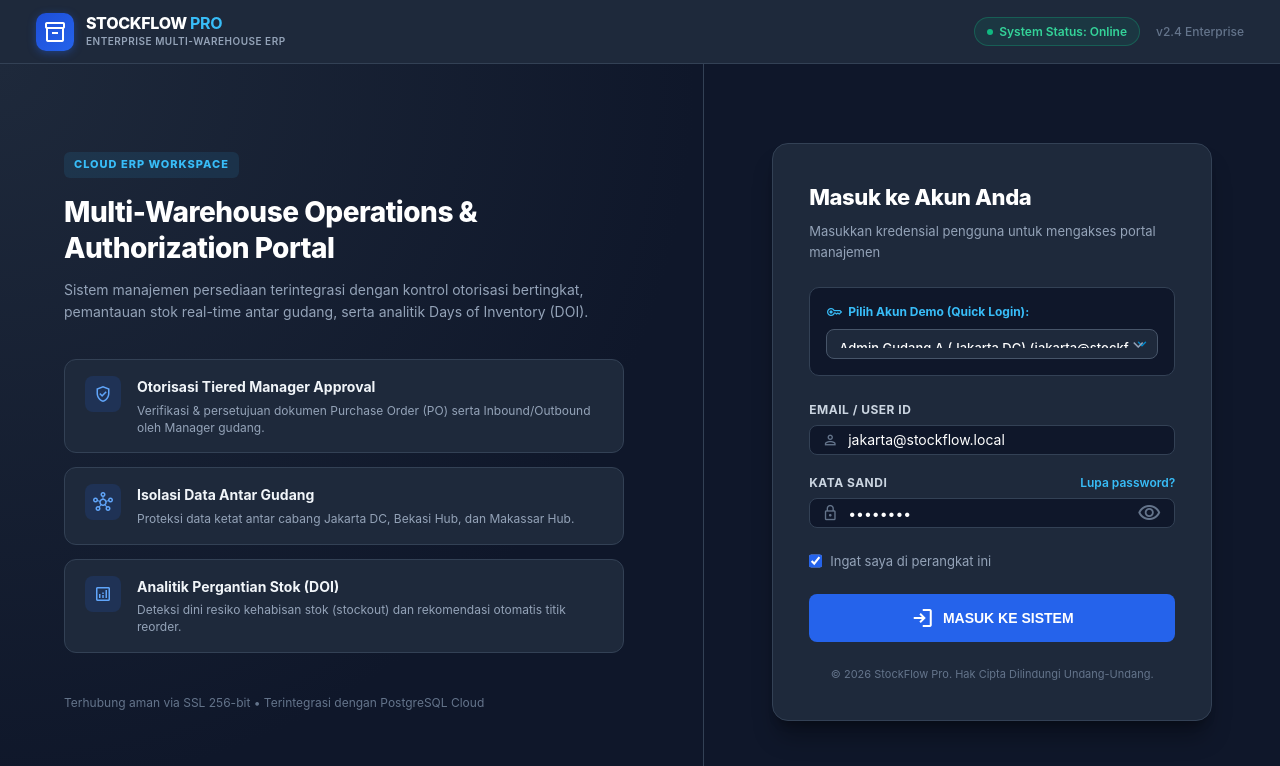
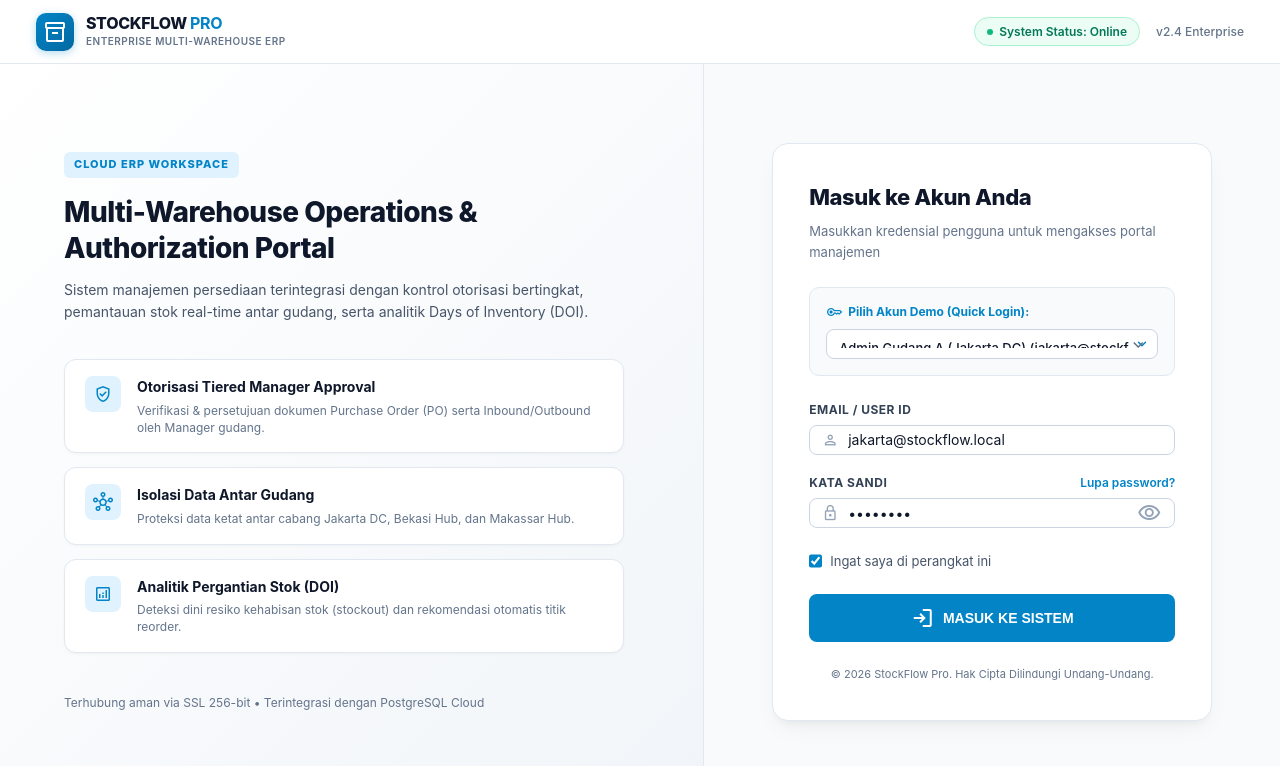
Before and after one commit to dhanielomarthinz-130/multiple_warehouse, a React (Vite) app in the folder frontend/: page / in a window 1280 px wide. Shown: the top 766 px of the page. Built offline with nearby package versions, Linux system fonts and the light colour scheme.

Commit message:
Set default website and login page theme to clean White Enterprise ERP mode

```diff
--- a/frontend/src/main.jsx
+++ b/frontend/src/main.jsx
@@ -303,7 +303,7 @@ function App() {
   const [loading, setLoading] = useState(false);
   const [warehouses, setWarehouses] = useState([]);
   const [selectedWarehouse, setSelectedWarehouse] = useState('all');
-  const [theme, setTheme] = useState(() => localStorage.getItem('theme') || 'dark');
+  const [theme, setTheme] = useState(() => localStorage.getItem('theme') || 'light');
   const [collapsed, setCollapsed] = useState(false);
   const [toasts, setToasts] = useState([]);
 
--- a/frontend/src/style.css
+++ b/frontend/src/style.css
@@ -1,5 +1,55 @@
 /* Acumatica Cloud ERP Design System */
-:root, [data-theme="dark"] {
+:root, [data-theme="light"] {
+  --acumatica-header-bg: #ffffff;
+  --acumatica-topbar-border: #e2e8f0;
+  --acumatica-sidebar-bg: #ffffff;
+  --acumatica-accent: #0284c7;
+  --acumatica-accent-hover: #0369a1;
+
+  --primary: #0284c7;
+  --primary-hover: #0369a1;
+  --primary-glow: rgba(2, 132, 199, 0.15);
+  --primary-gradient: linear-gradient(135deg, #0284c7 0%, #0369a1 100%);
+
+  --success: #16a34a;
+  --warning: #ea580c;
+  --danger: #dc2626;
+
+  --bg-dark: #f1f5f9;
+  --bg-main: #f8fafc;
+  --bg-card: #ffffff;
+  --bg-card-hover: #f8fafc;
+
+  --sidebar-bg: #ffffff;
+  --sidebar-brand-text: #0f172a;
+  --sidebar-border: #e2e8f0;
+  --sidebar-item-color: #475569;
+  --sidebar-item-hover-bg: #e0f2fe;
+  --sidebar-item-hover-color: #0284c7;
+  --sidebar-user-card-bg: #f8fafc;
+  --sidebar-user-name: #0f172a;
+  --sidebar-theme-btn-bg: #f1f5f9;
+  --sidebar-theme-btn-text: #0f172a;
+
+  --text-main: #1e293b;
+  --text-heading: #0f172a;
+  --text-muted: #64748b;
+  --text-sub: #94a3b8;
+
+  --border-color: #cbd5e1;
+  --border-glow: rgba(2, 132, 199, 0.25);
+  --input-bg: #ffffff;
+  --input-text: #0f172a;
+  --table-header-bg: #f1f5f9;
+  --table-hover: #e0f2fe;
+  --modal-bg: #ffffff;
+
+  --topbar-btn-bg: #f1f5f9;
+  --topbar-btn-text: #0f172a;
+  --topbar-btn-border: #cbd5e1;
+}
+
+[data-theme="dark"] {
   --acumatica-header-bg: #0d1726;
   --acumatica-topbar-border: rgba(255, 255, 255, 0.08);
   --acumatica-sidebar-bg: #0a1220;
@@ -47,56 +97,6 @@
   --topbar-btn-bg: rgba(255, 255, 255, 0.08);
   --topbar-btn-text: #ffffff;
   --topbar-btn-border: rgba(255, 255, 255, 0.12);
-}
-
-[data-theme="light"] {
-  --acumatica-header-bg: #ffffff;
-  --acumatica-topbar-border: #e2e8f0;
-  --acumatica-sidebar-bg: #ffffff;
-  --acumatica-accent: #0284c7;
-  --acumatica-accent-hover: #0369a1;
-
-  --primary: #0284c7;
-  --primary-hover: #0369a1;
-  --primary-glow: rgba(2, 132, 199, 0.15);
-  --primary-gradient: linear-gradient(135deg, #0284c7 0%, #0369a1 100%);
-
-  --success: #16a34a;
-  --warning: #ea580c;
-  --danger: #dc2626;
-
-  --bg-dark: #f1f5f9;
-  --bg-main: #f8fafc;
-  --bg-card: #ffffff;
-  --bg-card-hover: #f8fafc;
-
-  --sidebar-bg: #ffffff;
-  --sidebar-brand-text: #0f172a;
-  --sidebar-border: #e2e8f0;
-  --sidebar-item-color: #475569;
-  --sidebar-item-hover-bg: #e0f2fe;
-  --sidebar-item-hover-color: #0284c7;
-  --sidebar-user-card-bg: #f8fafc;
-  --sidebar-user-name: #0f172a;
-  --sidebar-theme-btn-bg: #f1f5f9;
-  --sidebar-theme-btn-text: #0f172a;
-
-  --text-main: #1e293b;
-  --text-heading: #0f172a;
-  --text-muted: #64748b;
-  --text-sub: #94a3b8;
-
-  --border-color: #cbd5e1;
-  --border-glow: rgba(2, 132, 199, 0.25);
-  --input-bg: #ffffff;
-  --input-text: #0f172a;
-  --table-header-bg: #f1f5f9;
-  --table-hover: #e0f2fe;
-  --modal-bg: #ffffff;
-
-  --topbar-btn-bg: #f1f5f9;
-  --topbar-btn-text: #0f172a;
-  --topbar-btn-border: #cbd5e1;
 }
 
 * {
@@ -2795,14 +2795,14 @@ input:focus, select:focus {
 }
 
 /* ============================================================================
-   HUMAN-DESIGNED ACUMATICA ENTERPRISE ERP LOGIN PAGE
+   CLEAN WHITE / LIGHT ACUMATICA ENTERPRISE ERP LOGIN PAGE
    ============================================================================ */
 
 .erp-login-page {
   min-height: 100vh;
   width: 100vw;
-  background: #0f172a;
-  color: #f8fafc;
+  background: #f8fafc;
+  color: #0f172a;
   font-family: 'Inter', system-ui, -apple-system, sans-serif;
   display: flex;
   flex-direction: column;
@@ -2813,8 +2813,8 @@ input:focus, select:focus {
 .erp-login-header {
   height: 64px;
   padding: 0 36px;
-  background: #1e293b;
-  border-bottom: 1px solid #334155;
+  background: #ffffff;
+  border-bottom: 1px solid #e2e8f0;
   display: flex;
   align-items: center;
   justify-content: space-between;
@@ -2831,12 +2831,12 @@ input:focus, select:focus {
   width: 38px;
   height: 38px;
   border-radius: 10px;
-  background: linear-gradient(135deg, #1d4ed8 0%, #2563eb 100%);
+  background: linear-gradient(135deg, #0284c7 0%, #0369a1 100%);
   display: flex;
   align-items: center;
   justify-content: center;
   color: #ffffff;
-  box-shadow: 0 2px 8px rgba(37, 99, 235, 0.4);
+  box-shadow: 0 2px 8px rgba(2, 132, 199, 0.3);
 }
 
 .logo-text {
@@ -2847,19 +2847,19 @@ input:focus, select:focus {
 .brand-name {
   font-size: 16px;
   font-weight: 800;
-  color: #ffffff;
+  color: #0f172a;
   letter-spacing: -0.3px;
   line-height: 1.2;
 }
 
 .brand-name strong {
-  color: #38bdf8;
+  color: #0284c7;
 }
 
 .brand-sub {
   font-size: 10px;
   font-weight: 600;
-  color: #94a3b8;
+  color: #64748b;
   letter-spacing: 0.5px;
   text-transform: uppercase;
 }
@@ -2876,9 +2876,9 @@ input:focus, select:focus {
   align-items: center;
   gap: 6px;
   padding: 4px 12px;
-  background: rgba(16, 185, 129, 0.1);
-  border: 1px solid rgba(16, 185, 129, 0.3);
-  color: #34d399;
+  background: #ecfdf5;
+  border: 1px solid #a7f3d0;
+  color: #047857;
   border-radius: 99px;
   font-weight: 600;
 }
@@ -2906,8 +2906,8 @@ input:focus, select:focus {
 .erp-hero-panel {
   flex: 1.2;
   padding: 56px 64px;
-  background: radial-gradient(ellipse at top left, #1e293b 0%, #0f172a 70%);
-  border-right: 1px solid #334155;
+  background: linear-gradient(135deg, #ffffff 0%, #f1f5f9 100%);
+  border-right: 1px solid #e2e8f0;
   display: flex;
   flex-direction: column;
   justify-content: center;
@@ -2918,8 +2918,8 @@ input:focus, select:focus {
   font-size: 11px;
   font-weight: 800;
   letter-spacing: 1px;
-  color: #38bdf8;
-  background: rgba(56, 189, 248, 0.1);
+  color: #0284c7;
+  background: #e0f2fe;
   padding: 4px 10px;
   border-radius: 6px;
   width: fit-content;
@@ -2929,7 +2929,7 @@ input:focus, select:focus {
 .hero-title {
   font-size: 28px;
   font-weight: 800;
-  color: #ffffff;
+  color: #0f172a;
   line-height: 1.3;
   margin: 0 0 12px 0;
   letter-spacing: -0.5px;
@@ -2937,7 +2937,7 @@ input:focus, select:focus {
 
 .hero-desc {
   font-size: 14px;
-  color: #94a3b8;
+  color: #475569;
   line-height: 1.6;
   max-width: 540px;
   margin: 0 0 36px 0;
@@ -2955,23 +2955,25 @@ input:focus, select:focus {
   align-items: flex-start;
   gap: 16px;
   padding: 16px 20px;
-  background: #1e293b;
-  border: 1px solid #334155;
+  background: #ffffff;
+  border: 1px solid #e2e8f0;
   border-radius: 12px;
-  transition: border-color 0.2s ease, transform 0.2s ease;
+  box-shadow: 0 1px 3px rgba(0, 0, 0, 0.04);
+  transition: border-color 0.2s ease, transform 0.2s ease, box-shadow 0.2s ease;
 }
 
 .hero-card-item:hover {
-  border-color: #3b82f6;
+  border-color: #0284c7;
   transform: translateX(3px);
+  box-shadow: 0 4px 12px rgba(2, 132, 199, 0.1);
 }
 
 .item-icon {
   width: 36px;
   height: 36px;
   border-radius: 8px;
-  background: rgba(37, 99, 235, 0.15);
-  color: #60a5fa;
+  background: #e0f2fe;
+  color: #0284c7;
   display: flex;
   align-items: center;
   justify-content: center;
@@ -2985,13 +2987,13 @@ input:focus, select:focus {
 .item-body h3 {
   font-size: 14px;
   font-weight: 700;
-  color: #f1f5f9;
+  color: #0f172a;
   margin: 0 0 4px 0;
 }
 
 .item-body p {
   font-size: 12px;
-  color: #94a3b8;
+  color: #64748b;
   margin: 0;
   line-height: 1.4;
 }
@@ -3009,30 +3011,30 @@ input:focus, select:focus {
   display: flex;
   align-items: center;
   justify-content: center;
-  background: #0f172a;
+  background: #f8fafc;
 }
 
 .login-box {
   width: 100%;
   max-width: 440px;
-  background: #1e293b;
-  border: 1px solid #334155;
+  background: #ffffff;
+  border: 1px solid #e2e8f0;
   border-radius: 16px;
   padding: 36px;
-  box-shadow: 0 20px 25px -5px rgba(0, 0, 0, 0.3), 0 8px 10px -6px rgba(0, 0, 0, 0.3);
+  box-shadow: 0 10px 25px -5px rgba(0, 0, 0, 0.05), 0 8px 10px -6px rgba(0, 0, 0, 0.05);
 }
 
 .login-box-header h2 {
   font-size: 22px;
   font-weight: 800;
-  color: #ffffff;
+  color: #0f172a;
   margin: 0 0 6px 0;
   letter-spacing: -0.4px;
 }
 
 .login-box-header p {
   font-size: 13px;
-  color: #94a3b8;
+  color: #64748b;
   margin: 0 0 24px 0;
 }
 
@@ -3040,8 +3042,8 @@ input:focus, select:focus {
 .quick-account-selector {
   margin-bottom: 24px;
   padding: 14px 16px;
-  background: #0f172a;
-  border: 1px solid #334155;
+  background: #f8fafc;
+  border: 1px solid #e2e8f0;
   border-radius: 10px;
 }
 
@@ -3051,7 +3053,7 @@ input:focus, select:focus {
   gap: 6px;
   font-size: 12px;
   font-weight: 700;
-  color: #38bdf8;
+  color: #0284c7;
   margin-bottom: 8px;
 }
 
@@ -3066,10 +3068,10 @@ input:focus, select:focus {
 .select-wrapper select {
   width: 100%;
   padding: 10px 36px 10px 12px;
-  background: #1e293b;
-  border: 1px solid #475569;
+  background: #ffffff;
+  border: 1px solid #cbd5e1;
   border-radius: 8px;
-  color: #ffffff;
+  color: #0f172a;
   font-size: 13px;
   font-weight: 500;
   outline: none;
@@ -3078,8 +3080,8 @@ input:focus, select:focus {
 }
 
 .select-wrapper select:focus {
-  border-color: #3b82f6;
-  box-shadow: 0 0 0 2px rgba(59, 130, 246, 0.2);
+  border-color: #0284c7;
+  box-shadow: 0 0 0 2px rgba(2, 132, 199, 0.15);
 }
 
 .select-arrow {
@@ -3087,7 +3089,7 @@ input:focus, select:focus {
   right: 10px;
   top: 50%;
   transform: translateY(-50%);
-  color: #94a3b8;
+  color: #64748b;
   pointer-events: none;
   font-size: 20px;
 }
@@ -3098,10 +3100,10 @@ input:focus, select:focus {
   align-items: center;
   gap: 10px;
   padding: 12px 14px;
-  background: rgba(239, 68, 68, 0.1);
-  border: 1px solid rgba(239, 68, 68, 0.3);
+  background: #fef2f2;
+  border: 1px solid #fecaca;
   border-radius: 8px;
-  color: #fca5a5;
+  color: #dc2626;
   font-size: 13px;
   margin-bottom: 20px;
 }
@@ -3122,7 +3124,7 @@ input:focus, select:focus {
 .form-field label {
   font-size: 12px;
   font-weight: 700;
-  color: #cbd5e1;
+  color: #334155;
 }
 
 .label-row {
@@ -3133,7 +3135,7 @@ input:focus, select:focus {
 
 .forgot-password {
   font-size: 12px;
-  color: #38bdf8;
+  color: #0284c7;
   text-decoration: none;
   font-weight: 600;
 }
@@ -3151,7 +3153,7 @@ input:focus, select:focus {
 .input-icon {
   position: absolute;
   left: 12px;
-  color: #64748b;
+  color: #94a3b8;
   font-size: 18px;
   pointer-events: none;
 }
@@ -3159,18 +3161,18 @@ input:focus, select:focus {
 .input-group input {
   width: 100%;
   padding: 11px 40px 11px 38px;
-  background: #0f172a;
-  border: 1px solid #334155;
+  background: #ffffff;
+  border: 1px solid #cbd5e1;
   border-radius: 8px;
-  color: #ffffff;
+  color: #0f172a;
   font-size: 14px;
   outline: none;
   transition: border-color 0.15s ease;
 }
 
 .input-group input:focus {
-  border-color: #3b82f6;
-  box-shadow: 0 0 0 3px rgba(59, 130, 246, 0.15);
+  border-color: #0284c7;
+  box-shadow: 0 0 0 3px rgba(2, 132, 199, 0.15);
 }
 
 .toggle-pwd-btn {
@@ -3178,7 +3180,7 @@ input:focus, select:focus {
   right: 10px;
   background: none;
   border: none;
-  color: #64748b;
+  color: #94a3b8;
   cursor: pointer;
   padding: 4px;
   display: flex;
@@ -3187,7 +3189,7 @@ input:focus, select:focus {
 }
 
 .toggle-pwd-btn:hover {
-  color: #94a3b8;
+  color: #475569;
 }
 
 .form-extra {
@@ -3201,19 +3203,19 @@ input:focus, select:focus {
   align-items: center;
   gap: 8px;
   font-size: 13px;
-  color: #94a3b8;
+  color: #475569;
   cursor: pointer;
 }
 
 .checkbox-label input {
-  accent-color: #2563eb;
+  accent-color: #0284c7;
 }
 
 /* Submit Button */
 .login-submit-btn {
   width: 100%;
   padding: 12px;
-  background: #2563eb;
+  background: #0284c7;
   color: #ffffff;
   font-size: 14px;
   font-weight: 700;
@@ -3227,7 +3229,7 @@ input:focus, select:focus {
   transition: background 0.15s ease;
 
   &:hover:not(:disabled) {
-    background: #1d4ed8;
+    background: #0369a1;
   }
 
   &:disabled {
```
